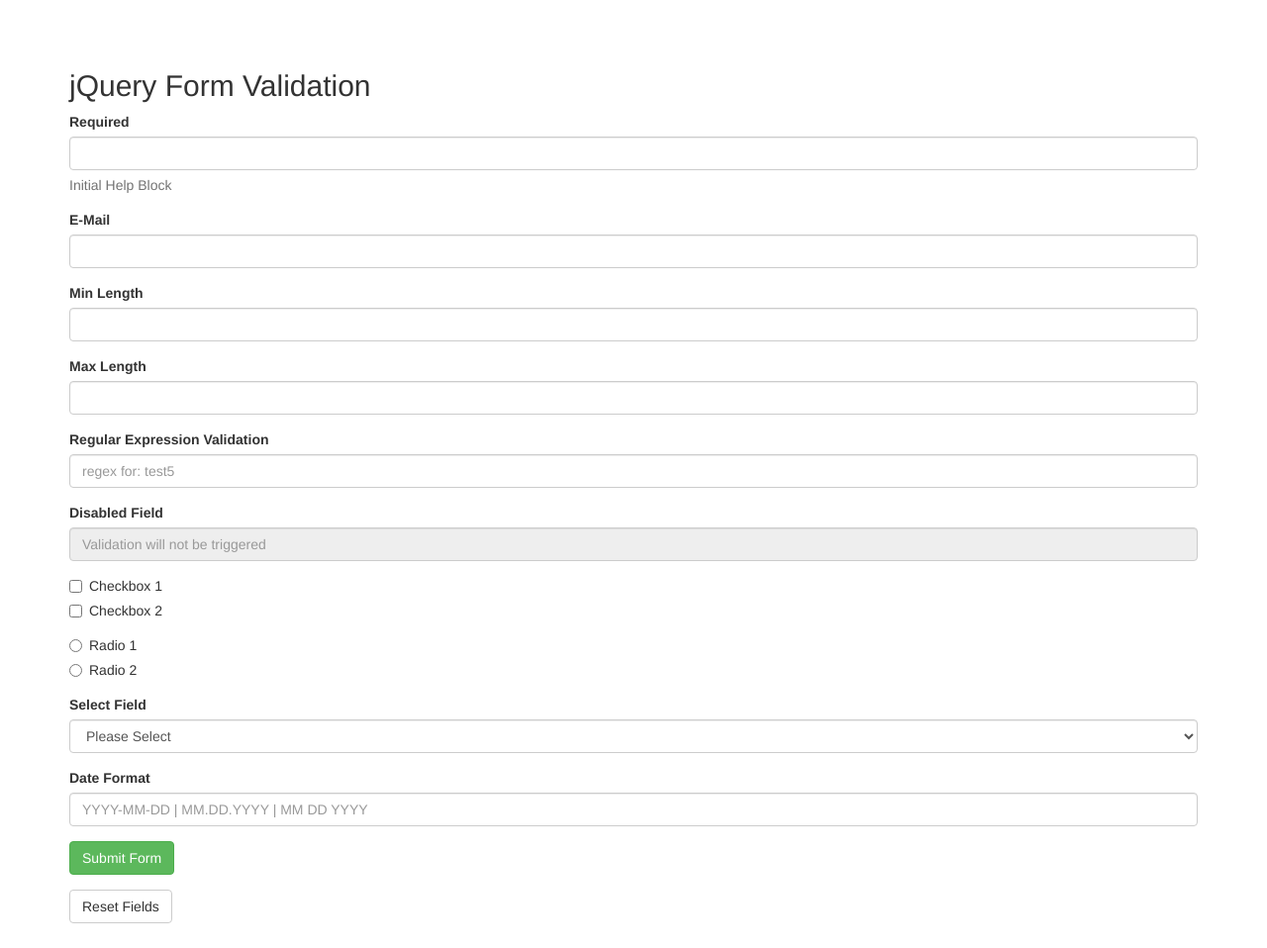
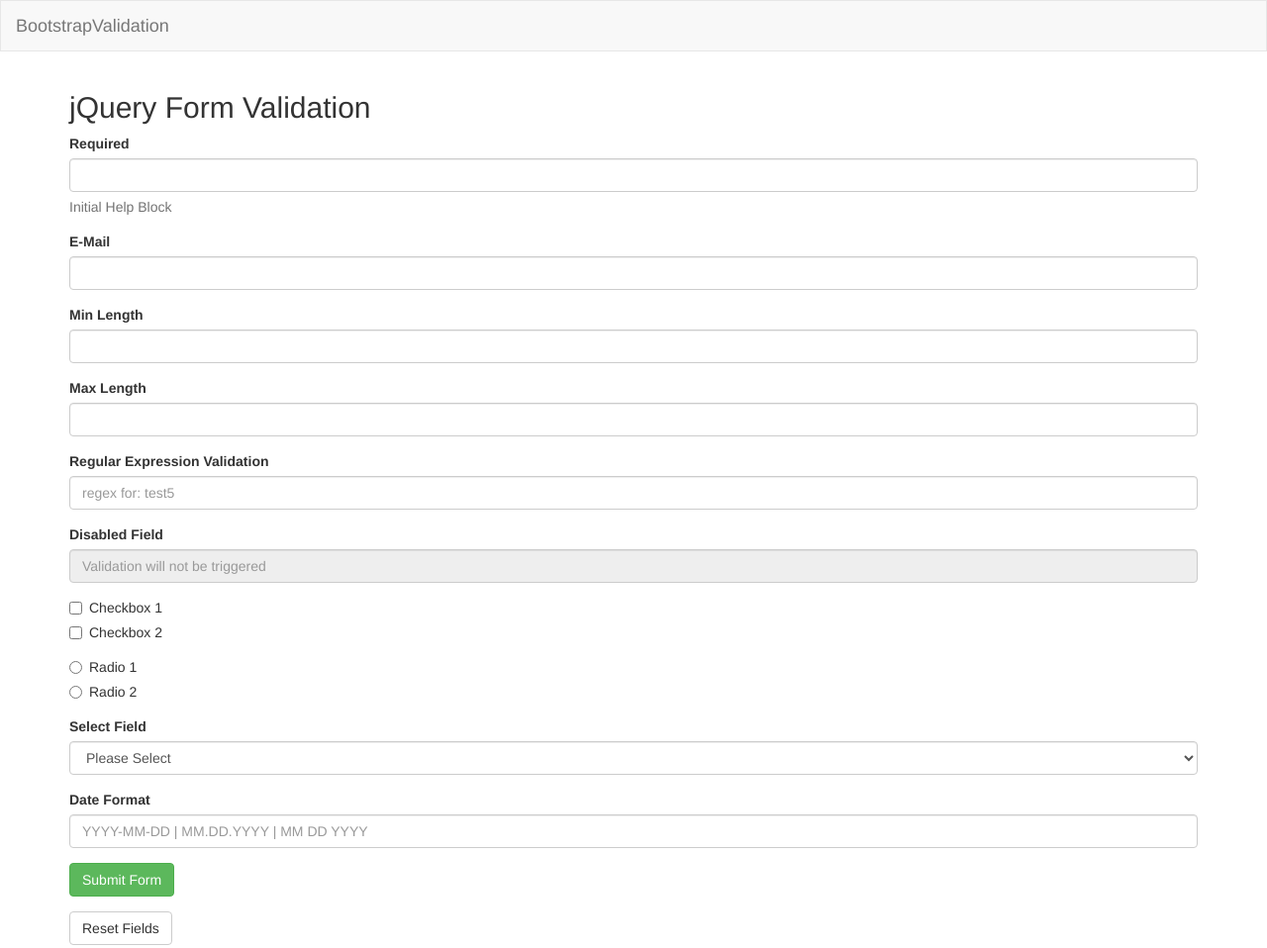
Before and after one commit to timof1308/bootstrapValidation, a plain HTML site: page index.html in a window 1280 px wide. Shown: the whole page at 99% size. Drawn offline with nearby package versions, Linux system fonts and the light colour scheme.

Commit message:
-- v1.2.1 * uncommented form not found message

```diff
--- a/index.html
+++ b/index.html
@@ -3,12 +3,22 @@
 <head>
     <title>jQuery Form Validation</title>
     <meta charset="utf-8">
+    <meta http-equiv="X-UA-Compatible" content="IE=edge">
     <meta name="viewport" content="width=device-width, initial-scale=1, shrink-to-fit=no">
     <link rel="stylesheet" href="https://maxcdn.bootstrapcdn.com/bootstrap/3.3.7/css/bootstrap.min.css">
 </head>
 <body>
 
-<div class="container" style="padding-top: 50px">
+<nav class="navbar navbar-default navbar-fluid"
+     style="-webkit-border-radius: 0;-moz-border-radius: 0;border-radius: 0;">
+    <div class="container-fluid">
+        <div class="navbar-header navbar-center" style="margin: auto;">
+            <a class="navbar-brand" href="#">BootstrapValidation</a>
+        </div>
+    </div>
+</nav>
+
+<div class="container">
     <h2>jQuery Form Validation</h2>
     <form action="" id="form">
         <div class="form-group">
@@ -34,7 +44,8 @@
         </div>
         <div class="form-group">
             <label class="control-label" for="text6">Disabled Field</label>
-            <input type="text" id="text6" class="form-control" name="text6" disabled placeholder="Validation will not be triggered">
+            <input type="text" id="text6" class="form-control" name="text6" disabled
+                   placeholder="Validation will not be triggered">
         </div>
         <div class="form-group">
             <div class="checkbox">
@@ -75,7 +86,8 @@
         </div>
         <div class="form-group">
             <label class="control-label" for="text10">Date Format</label>
-            <input type="text" id="text10" class="form-control" name="text10" placeholder="YYYY-MM-DD | MM.DD.YYYY | MM DD YYYY">
+            <input type="text" id="text10" class="form-control" name="text10"
+                   placeholder="YYYY-MM-DD | MM.DD.YYYY | MM DD YYYY">
         </div>
 
         <div class="form-group">
--- a/validator.js
+++ b/validator.js
@@ -1,7 +1,7 @@
 /*
  jQuery Form Validation for Bootstrap
  Author: Timo Fischer
- Version: 1.1.0
+ Version: 1.2.1
  */
 
 "use strict";
@@ -25,10 +25,12 @@
     };
 
     // check if form is found in DOM
+    /*
     if (this.form.length === 0) {
         console.warn('Element could not be find in DOM.');
         return;
     }
+    */
 
     // check if options are in valid format
     if (typeof this.options !== "object") {
```
